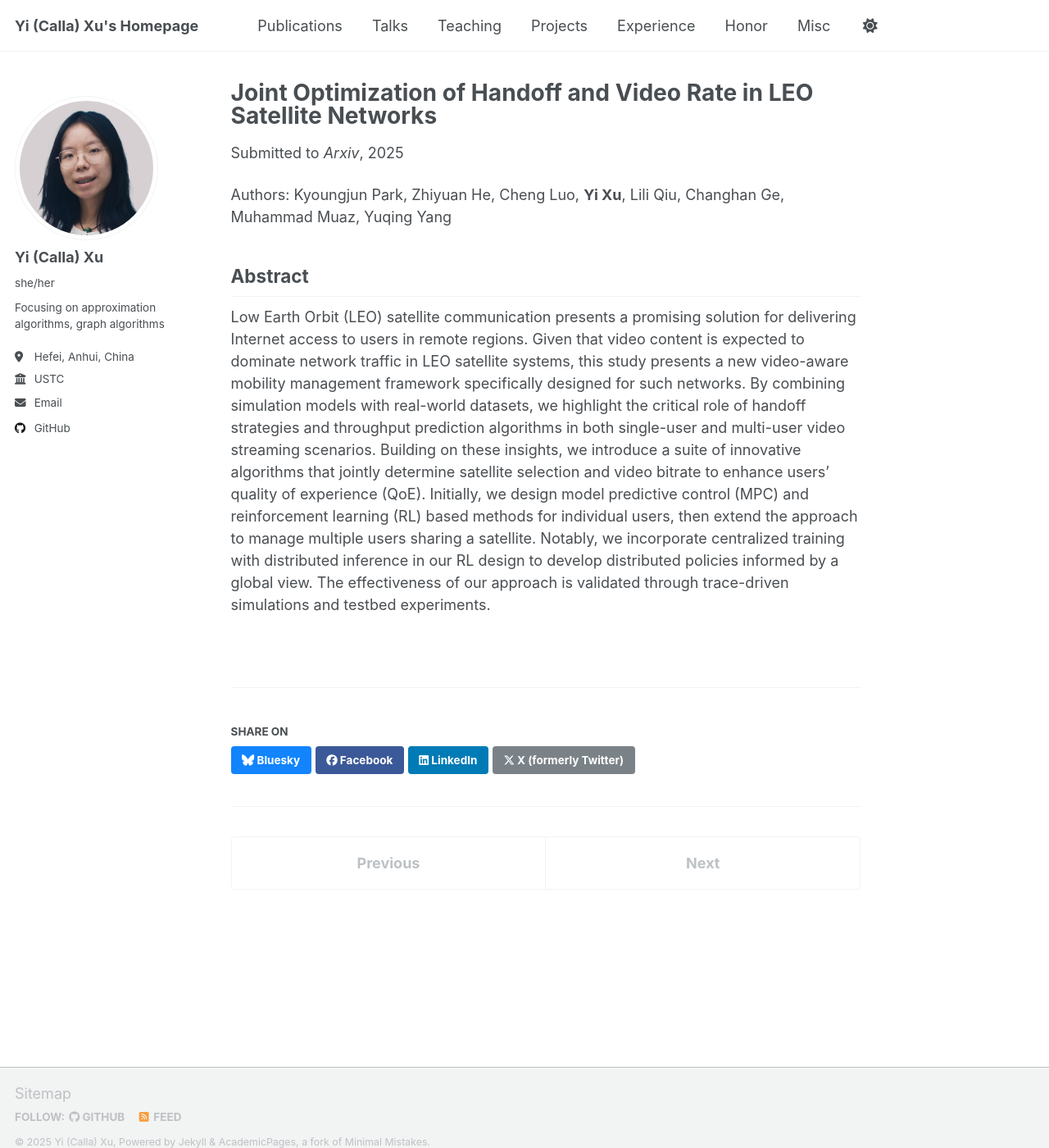
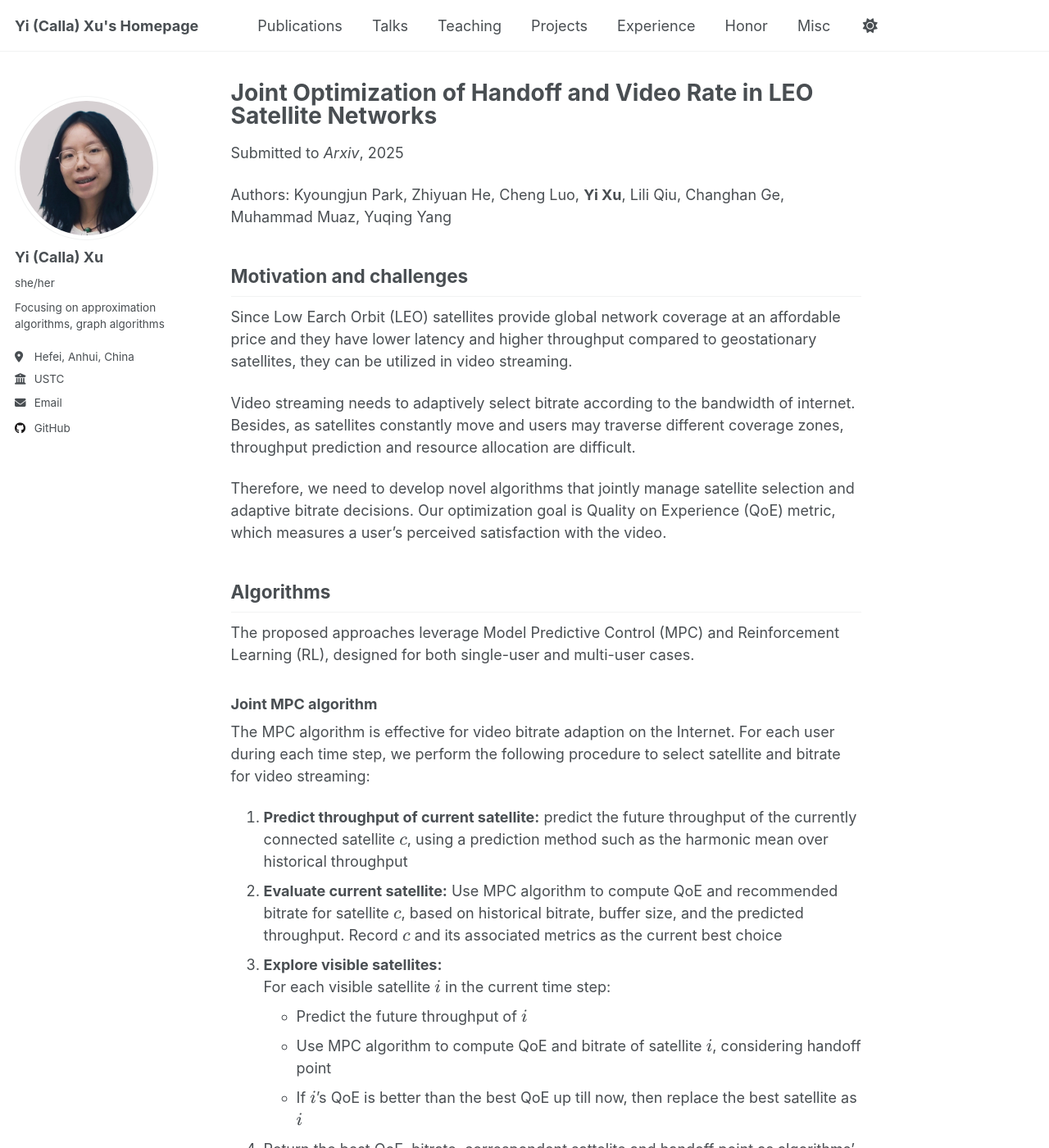
Before and after one commit to yixu-cs/yixu-cs.github.io, a Jekyll site: the page built from _publications/2025-arxiv-LEO-RL.md, in a window 1280 px wide and 1400 px high. Shown: the whole window at 82% size. Built offline with Jekyll 4.4.1, drawn with Linux system fonts in a browser that asks for light colours; a script that is not in the unit is left out; some of the changed text lies outside the part shown.

Commit message:
update RL with MPC algorithm

```diff
--- a/_publications/2025-arxiv-LEO-RL.md
+++ b/_publications/2025-arxiv-LEO-RL.md
@@ -13,6 +13,39 @@ authors: Kyoungjun Park, Zhiyuan He, Cheng Luo, <b>Yi Xu</b>, Lili Qiu, Changhan
 
 Authors: Kyoungjun Park, Zhiyuan He, Cheng Luo, <b>Yi Xu</b>, Lili Qiu, Changhan Ge, Muhammad Muaz, Yuqing Yang
 
-Abstract
+
+Motivation and challenges
 ------
-Low Earth Orbit (LEO) satellite communication presents a promising solution for delivering Internet access to users in remote regions. Given that video content is expected to dominate network traffic in LEO satellite systems, this study presents a new video-aware mobility management framework specifically designed for such networks. By combining simulation models with real-world datasets, we highlight the critical role of handoff strategies and throughput prediction algorithms in both single-user and multi-user video streaming scenarios. Building on these insights, we introduce a suite of innovative algorithms that jointly determine satellite selection and video bitrate to enhance users' quality of experience (QoE). Initially, we design model predictive control (MPC) and reinforcement learning (RL) based methods for individual users, then extend the approach to manage multiple users sharing a satellite. Notably, we incorporate centralized training with distributed inference in our RL design to develop distributed policies informed by a global view. The effectiveness of our approach is validated through trace-driven simulations and testbed experiments.
+
+Since Low Earch Orbit (LEO) satellites provide global network coverage at an affordable price and they have lower latency and higher throughput compared to geostationary satellites, they can be utilized in video streaming.
+
+Video streaming needs to adaptively select bitrate according to the bandwidth of internet. Besides, as satellites constantly move and users may traverse different coverage zones, throughput prediction and resource allocation are difficult.
+
+Therefore, we need to develop novel algorithms that jointly manage satellite selection and adaptive bitrate decisions. Our optimization goal is Quality on Experience (QoE) metric, which measures a user's perceived satisfaction with the video.
+
+Algorithms
+------
+
+The proposed approaches leverage Model Predictive Control (MPC) and Reinforcement Learning (RL), designed for both single-user and multi-user cases.
+
+### Joint MPC algorithm
+
+The MPC algorithm is effective for video bitrate adaption on the Internet. For each user during each time step, we perform the following procedure to select satellite and bitrate for video streaming:
+
+1. **Predict throughput of current satellite:** predict the future throughput of the currently connected satellite $$c$$, using a prediction method such as the harmonic mean over historical throughput
+2. **Evaluate current satellite:** Use MPC algorithm to compute QoE and recommended bitrate for satellite $$c$$, based on historical bitrate, buffer size, and the predicted throughput. Record $$c$$ and its associated metrics as the current best choice
+3. **Explore visible satellites:**
+  For each visible satellite $$i$$ in the current time step:
+  - Predict the future throughput of $$i$$
+  - Use MPC algorithm to compute QoE and bitrate of satellite $$i$$, considering handoff point
+  - If $$i$$'s QoE is better than the best QoE up till now, then replace the best satellite as $$i$$
+4. Return the best QoE, bitrate, correspondent sattelite and handoff point as algorithms' decision
+
+### RL-based algorithm
+
+In particular, our RL method employs centralized training with distributed inference: the model is trained with access to global network and user states but infers decisions independently for each user in deployment. This design balances learning efficiency and practical scalability, allowing for explicit consideration of satellite and ground station interactions while supporting distributed, real-world inference. We extend our RL algorithm with support for multiple bitrate levels and dynamic resource allocation mechanisms to simulate real-world application diversity.
+
+Experiments
+------
+
+We conduct comprehensive evaluations of the proposed algorithms using trace-driven simulations and a real-world testbed. Video streaming scenarios are tested with various bitrate levels and realistic user mobility patterns, split into chunks transmitted via LEO networks. Both single-user and multi-user experiments are performed, including dynamic resource allocation among heterogeneous applications. Our results highlight that joint optimization of satellite selection and bitrate adaptation significantly improves user QoE—up to 68% compared to baseline separate optimization strategies. We further analyze the impact of RL design choices, resource sharing strategies, and geographic locations, demonstrating the effectiveness and practicality of our methods for improving video streaming and general user experience in LEO satellite environments.
```
